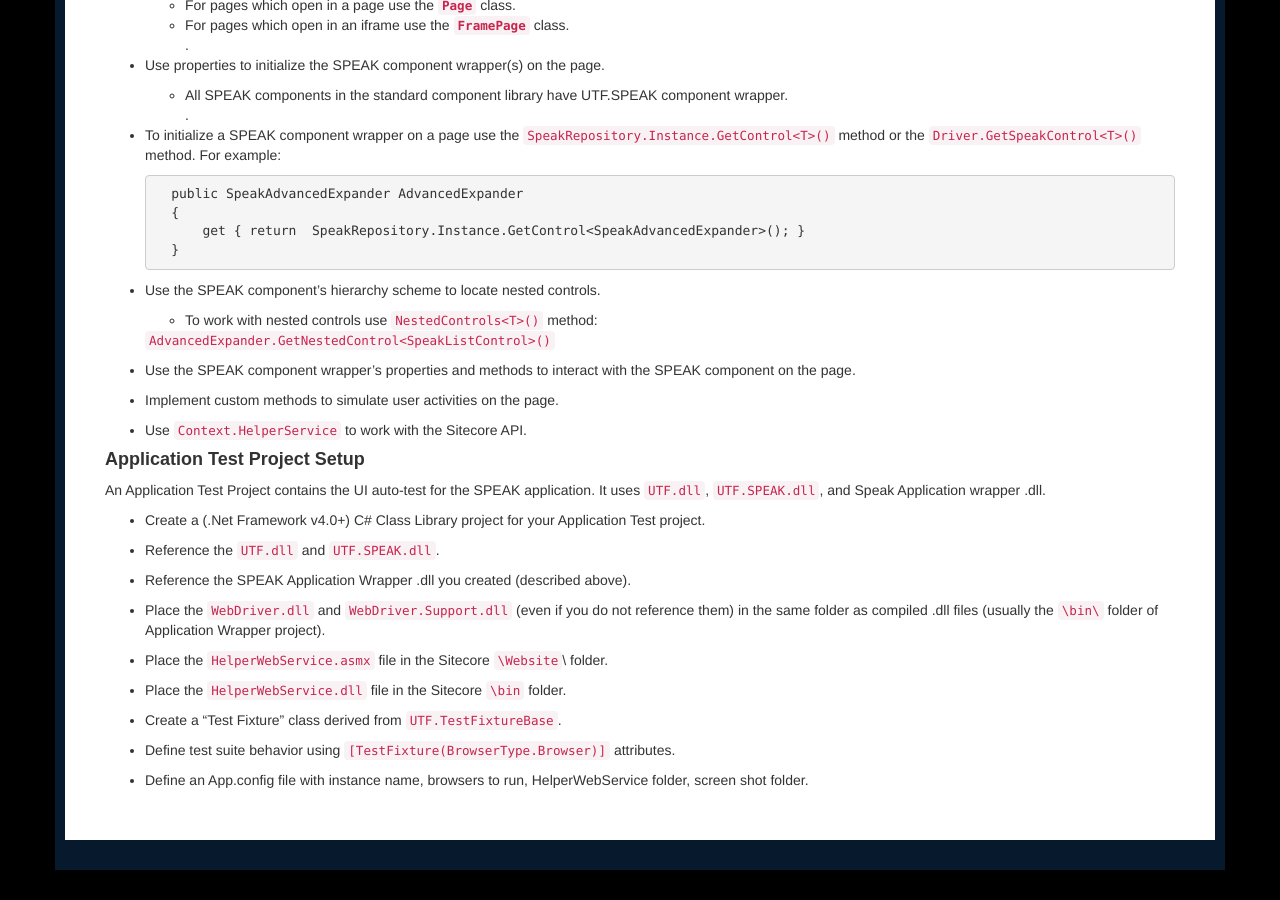
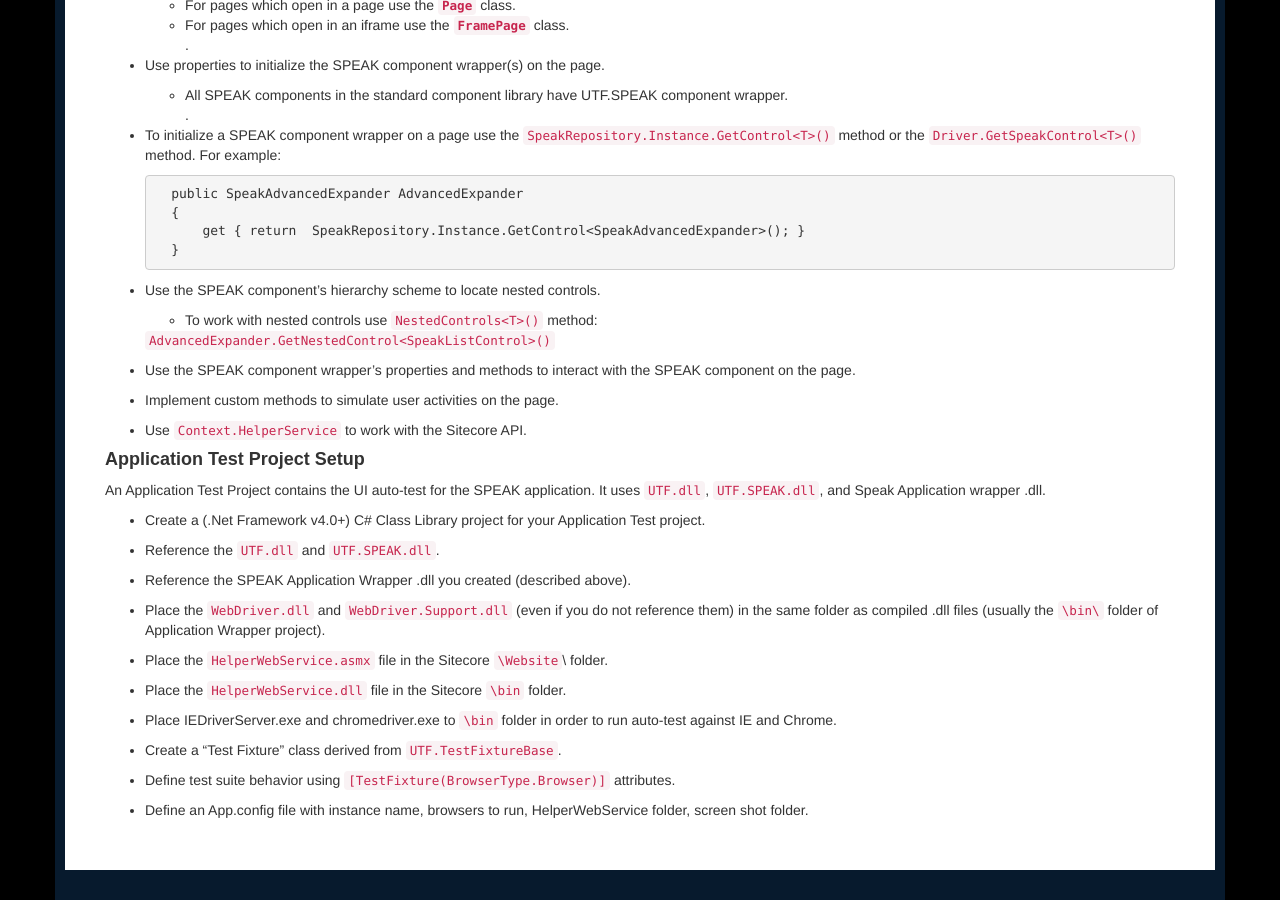
Before and after one commit to Sitecore-Community/Sitecore.Speak.Guidance, a Jekyll site: the page built from Application Development/Application Testing/ApplicationTesting.md, in a window 1280 px wide and 900 px high, scrolled down 1149 px. Built offline with Jekyll 4.4.1, drawn with Linux system fonts in a browser that asks for light colours; nearby versions of some CDN libraries; some web fonts are replaced; before the commit the page ends 2019 px from its top, so only the background shows below that.

Commit message:
Added additional step to Application Test Project Setup

```diff
--- a/Application Development/Application Testing/ApplicationTesting.md
+++ b/Application Development/Application Testing/ApplicationTesting.md
@@ -91,6 +91,8 @@
 
 - Place the `HelperWebService.dll` file in the Sitecore `\bin` folder.
 
+- Place IEDriverServer.exe and chromedriver.exe to `\bin` folder in order to run auto-test against IE and Chrome.
+
 - Create a "Test Fixture" class derived from `UTF.TestFixtureBase`.
 
 - Define test suite behavior using `[TestFixture(BrowserType.Browser)]`  attributes.
```
